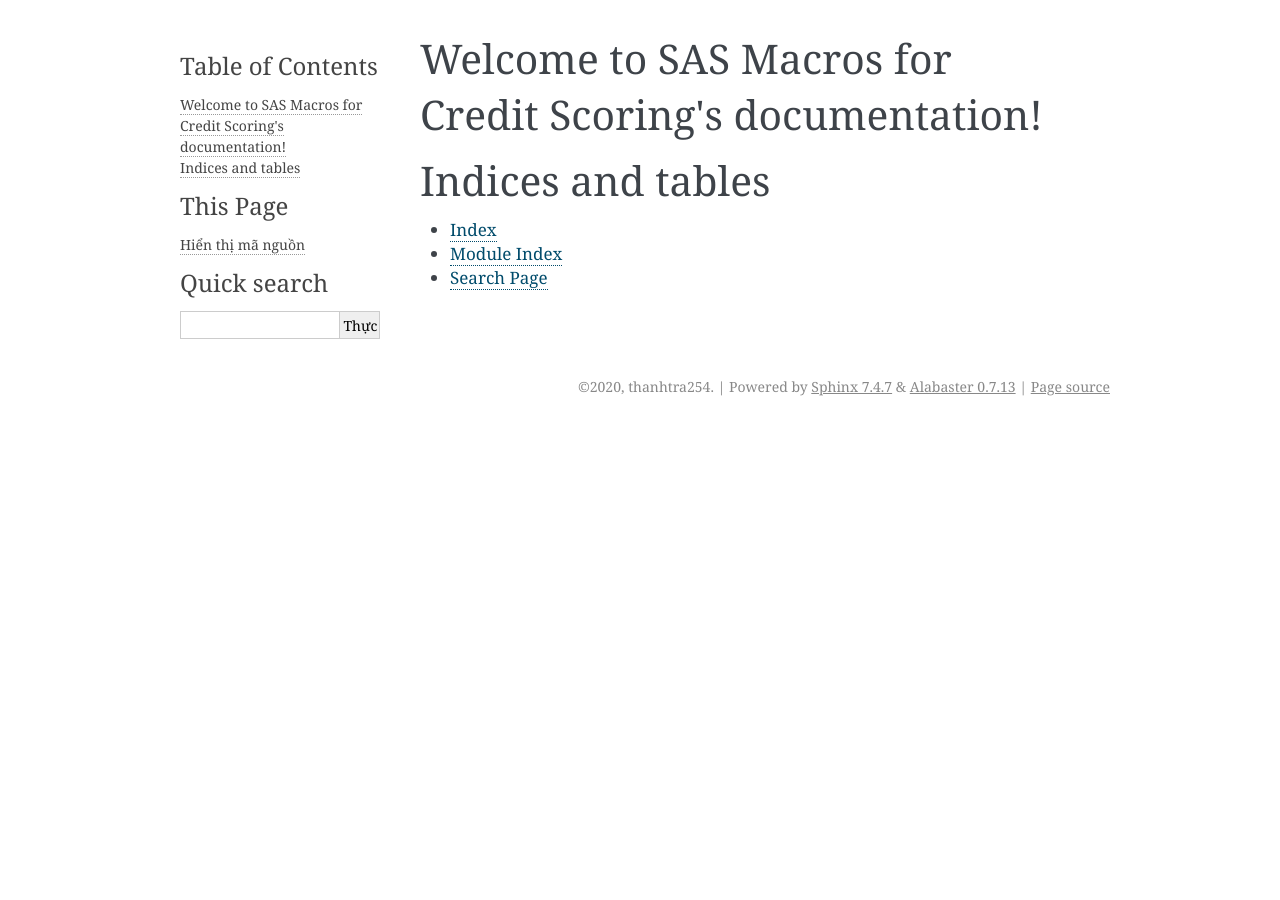
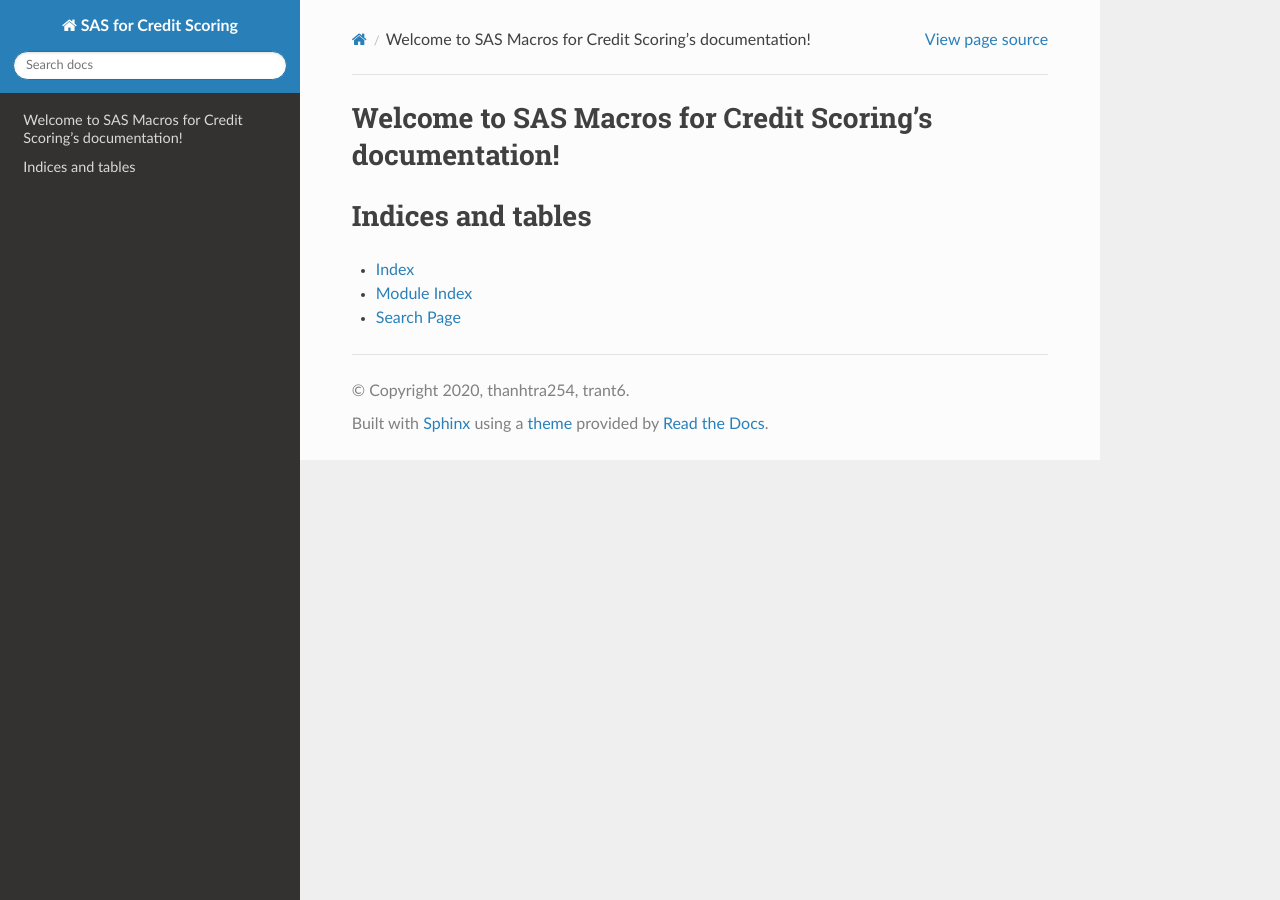
Before and after one commit to thanhtra254/SMCS, a Sphinx documentation site: the page built from docs/index.rst, in a window 1280 px wide. Built offline with Sphinx 7.4.7 and the Read the Docs theme 2.0.0, drawn with Linux system fonts in a browser that asks for light colours; comment, search, counter and statistics services are not loaded.

Commit message:
Update conf.py

```diff
--- a/docs/conf.py
+++ b/docs/conf.py
@@ -17,12 +17,12 @@
 
 # -- Project information -----------------------------------------------------
 
-project = 'SAS Macros for Credit Scoring'
-copyright = '2020, thanhtra254'
+project = 'SAS for Credit Scoring'
+copyright = '2020, thanhtra254, trant6'
 author = 'thanhtra254'
 
 # The full version, including alpha/beta/rc tags
-release = '2020'
+release = '2020-12-12'
 
 
 # -- General configuration ---------------------------------------------------
@@ -31,17 +31,12 @@ release = '2020'
 # extensions coming with Sphinx (named 'sphinx.ext.*') or your custom
 # ones.
 extensions = [
+	'recommonmark',
+	'sphinx.ext.mathjax'
 ]
 
 # Add any paths that contain templates here, relative to this directory.
 templates_path = ['_templates']
-
-# The language for content autogenerated by Sphinx. Refer to documentation
-# for a list of supported languages.
-#
-# This is also used if you do content translation via gettext catalogs.
-# Usually you set "language" from the command line for these cases.
-language = 'vi'
 
 # List of patterns, relative to source directory, that match files and
 # directories to ignore when looking for source files.
@@ -49,12 +44,19 @@ language = 'vi'
 exclude_patterns = ['_build', 'Thumbs.db', '.DS_Store']
 
 
+
 # -- Options for HTML output -------------------------------------------------
 
 # The theme to use for HTML and HTML Help pages.  See the documentation for
 # a list of builtin themes.
 #
-html_theme = 'alabaster'
+#html_theme = 'alabaster'
+
+import sphinx_rtd_theme
+html_theme_path = [sphinx_rtd_theme.get_html_theme_path()]
+html_theme = 'sphinx_rtd_theme'
+pygments_style = 'sphinx'
+
 
 # Add any paths that contain custom static files (such as style sheets) here,
 # relative to this directory. They are copied after the builtin static files,
```
